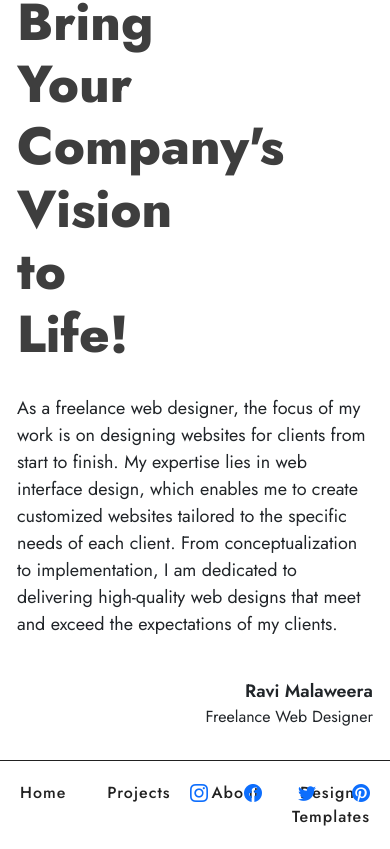
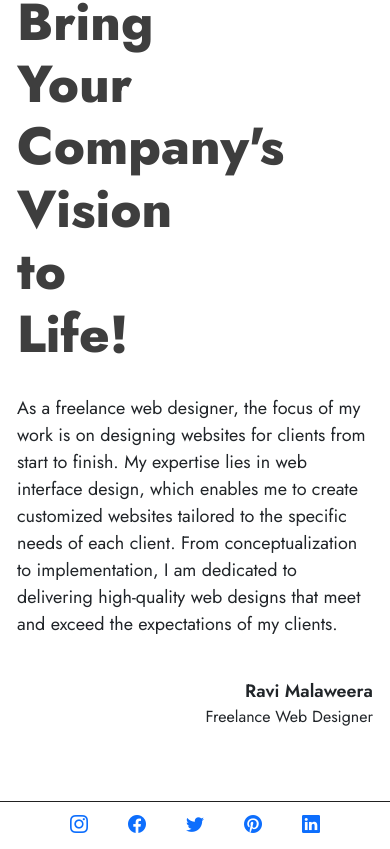
Before and after one commit to SharadaRavi/my-portfolio, a website: page index.html in a window 390 px wide. Shown: the part 475-1324 px from the top of the page. Drawn offline with nearby package versions, Linux system fonts and the light colour scheme.

Commit message:
Final footer design complete

```diff
--- a/index.html
+++ b/index.html
@@ -110,8 +110,7 @@
     <footer>
       <div class="bottom-footer-nav">
         <div class="container-xl">
-          <div class="row">
-            <div class="col-10">
+          <div class="footer-nav-container">
             <div class="footer-left">
               <ul class="footer-left-list" role="list">
                 <li><a href="#" class="footer-nav-link">Home</a></li>
@@ -123,8 +122,6 @@
                 <li><a href="#" class="footer-nav-link">Contact Me</a></li>
               </ul>
             </div>
-            </div>
-            <div class="col-2">
             <div class="footer-right">
               <ul class="footer-right-list" role="list">
                 <li>
@@ -147,8 +144,12 @@
                     ><i class="bi bi-pinterest"></i
                   ></a>
                 </li>
+                <li>
+                  <a href="#" class="social-media-link"
+                    ><i class="bi bi-linkedin"></i
+                  ></a>
+                </li>
               </ul>
-              </div>
             </div>
           </div>
         </div>
--- a/sass/_footer.scss
+++ b/sass/_footer.scss
@@ -5,21 +5,30 @@
   position: absolute;
   bottom: 0;
   width: 100%;
+  padding-top: 15px;
+  padding-bottom: 15px;
 }
 
-.bottom-footer-nav{
-  padding-top: 20px;
-  padding-bottom: 20px;
+.footer-nav-container {
+  display: grid;
+  grid-template-columns: 4fr 1fr;
+  //border: 2px solid green;
+  align-items: center;
 }
 
 .footer-left-list {
   display: flex;
   flex-direction: row;
   justify-content: start;
+  //border: 1px solid blue;
 }
 
 .footer-left-list li {
   padding-right: 25px;
+}
+
+.footer-left-list li:last-child {
+  padding-right: 0px;
 }
 
 .footer-left-list .footer-nav-link {
@@ -31,31 +40,73 @@
   font-size: $fs-300;
 }
 
-
+.footer-right {
+  grid-column-end: 3;
+}
 
 .footer-right-list {
   display: flex;
   flex-direction: row;
-  justify-content: end;
+  justify-content: center;
+  align-items: center;
+ //border: 1px solid red;
+  width: fit-content;
 }
 
 .footer-right-list li {
   padding-right: 20px;
 }
 
-.footer-right-list li a{
+.footer-right-list li a {
   padding: 8px;
 }
 
-.footer-right-list li a .bi{
+.footer-right-list li a .bi {
   font-size: $fs-400;
 }
-
 
 .footer-right-list li:last-child {
   padding-right: 0;
 }
 
 .social-media-link .bi {
-  font-size: $fs-300;
+  font-size: $fs-500;
 }
+
+@media screen and (max-width: 992px) {
+  .bottom-footer-nav {
+    padding-top: 10px;
+    padding-bottom: 10px;
+  }
+
+  .footer-left-list li {
+    padding-right: 5px;
+  }
+
+  .footer-right-list li {
+    padding-right: 5px;
+  }
+}
+
+@media screen and (max-width: 768px) {
+  .footer-left {
+    display: none;
+    width: 0;
+  }
+
+  .footer-nav-container {
+    display: flex;
+  }
+
+  .footer-right {
+    margin: auto;
+  }
+
+  .footer-right-list li {
+    padding-right: 0;
+  }
+
+  .footer-right-list li a {
+    padding: 8px 20px;
+  }
+}
--- a/sass/_main-container.scss
+++ b/sass/_main-container.scss
@@ -1,6 +1,6 @@
 @import "./variables";
 
-.main-container{
+.main-container {
   padding-top: 40px;
   padding-bottom: 40px;
   padding-left: 5px;
--- a/sass/_navbar.scss
+++ b/sass/_navbar.scss
@@ -3,10 +3,9 @@
 header {
   padding-top: 10px;
   padding-bottom: 10px;
-
 }
 
-.navbar{
+.navbar {
   left: 0;
   right: 0;
   margin-left: auto;
@@ -19,7 +18,7 @@ header {
   cursor: pointer;
 }
 
-.navbar-nav{
+.navbar-nav {
   margin-left: auto;
 }
 
@@ -30,18 +29,23 @@ header {
   font-size: $fs-300;
 }
 
-.navbar-nav .nav-item:last-child{
+.navbar-nav .nav-item:last-child {
   padding-right: 0;
 }
 
-.nav-item{
+.nav-item {
   padding-left: 0;
   padding-right: 25px;
 }
 
-
 @media screen and (max-width: 1040px) {
-  .nav-item{
+  .nav-item {
     padding-right: 10px;
   }
 }
+
+@media screen and (max-width: 991px) {
+  .nav-item {
+    padding-right: 10px;
+  }
+}
--- a/sass/_variables.scss
+++ b/sass/_variables.scss
@@ -1,9 +1,8 @@
-
 $color-accent-200: hsl(176.5, 82.5%, 44.9%);
 
 $color-primary-100: hsl(0, 0%, 100%);
-  $color-primary-200: hsl(	0, 0%, 13%);
-  $color-primary-300: hsl(	0, 0%, 24.31%);
+$color-primary-200: hsl(0, 0%, 13%);
+$color-primary-300: hsl(0, 0%, 24.31%);
 
 /* Font Weight */
 $fw-regular: 400;
```
Also changed, not shown: css/main.min.css, 1 other file. Lines whose indentation alone changed are shown as unchanged.
